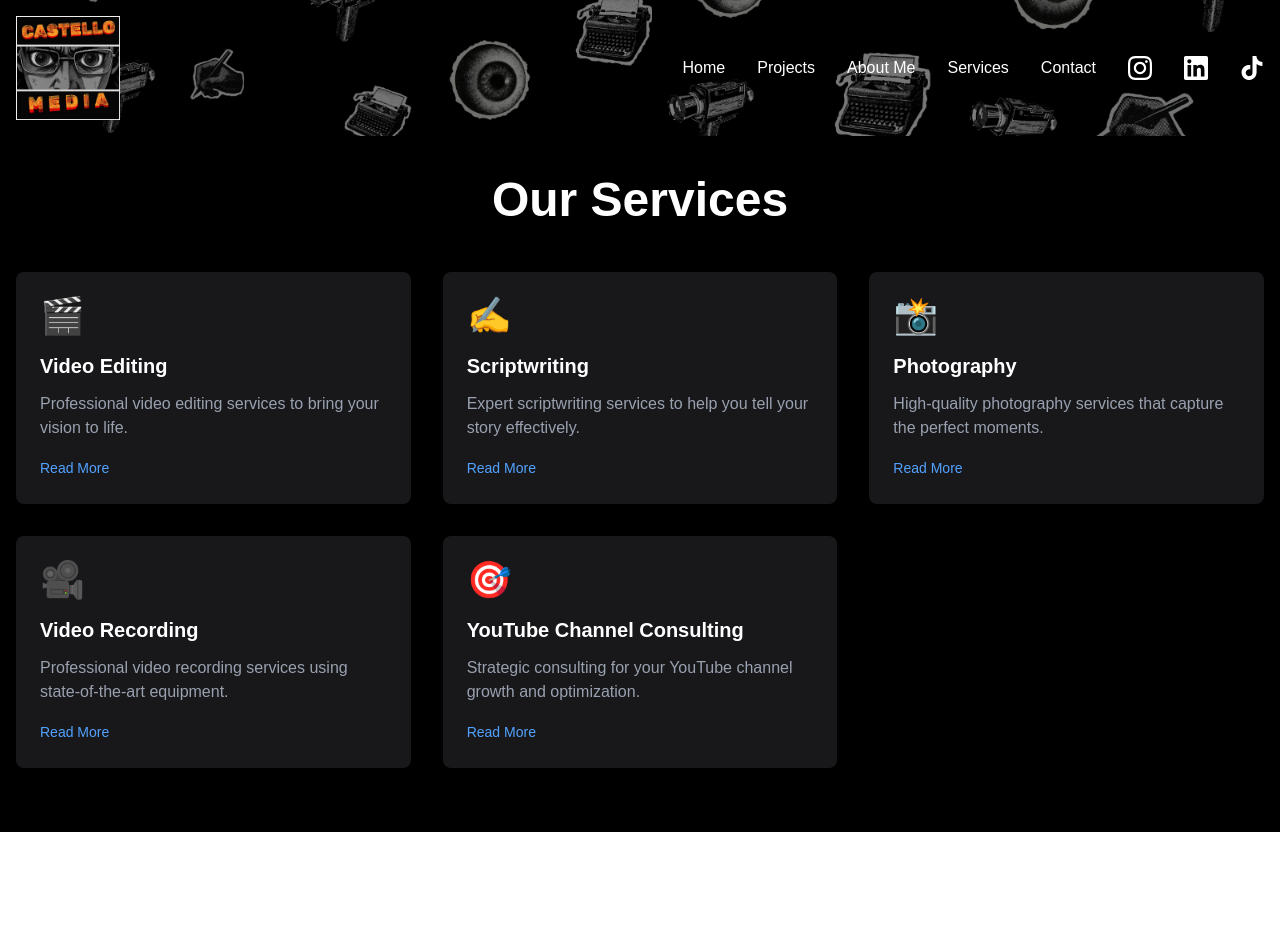
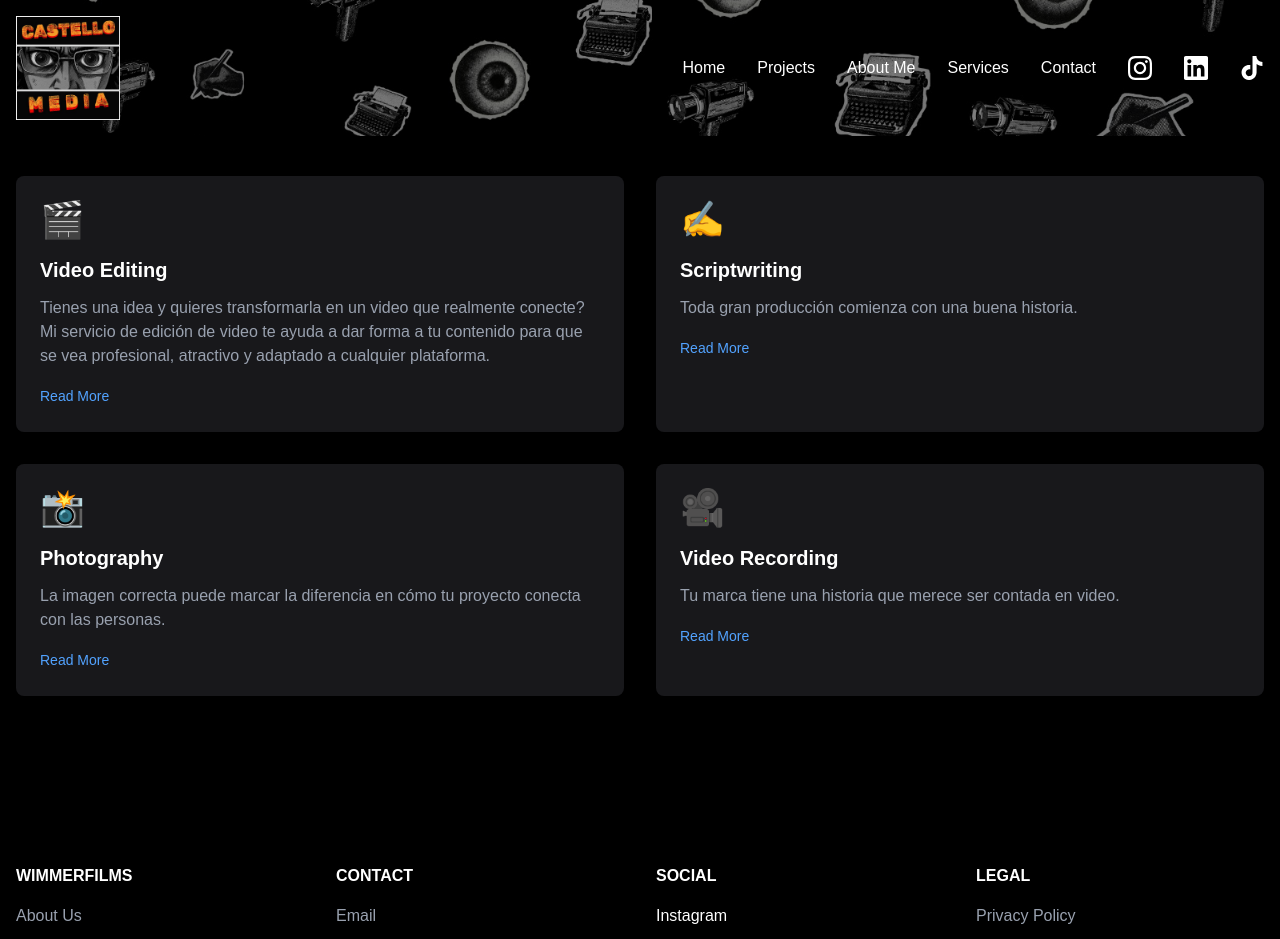
Before and after one commit to rodjoker/mc_landing, a Next.js app: page /services in a window 1280 px wide. Shown: the top 939 px of the page. Before the commit the page ends 832 px from the top, so only its background shows below. Built offline with nearby package versions, Linux system fonts and the light colour scheme.

Commit message:
loading updates

```diff
--- a/src/app/about/page.tsx
+++ b/src/app/about/page.tsx
@@ -74,7 +74,7 @@ export default function AboutMe() {
               ¿Listo para crear algo increíble?
             </h2>
             <a
-              href="mailto:contact@example.com"
+              href="/contact"
               className="inline-block bg-white text-black px-8 py-3 rounded-full font-semibold hover:bg-gray-200 transition-colors"
             >
               Contáctame
--- a/src/app/contact/page.tsx
+++ b/src/app/contact/page.tsx
@@ -45,9 +45,6 @@ export default function Contact() {
           <div className="max-w-2xl mx-auto">
             {/* Header */}
             <div className="text-center mb-12">
-              <h1 className="text-4xl md:text-5xl font-bold text-white mb-4">
-                Contacto
-              </h1>
               <p className="text-gray-400 text-lg">
                 ¿Tienes un proyecto en mente? Cuéntame más sobre él.
               </p>
--- a/src/app/services/page.tsx
+++ b/src/app/services/page.tsx
@@ -1,3 +1,4 @@
+import Footer from '../../components/Footer';
 import Header from '../../components/Header';
 import ServicesList from '../../components/ServicesList';
 
@@ -7,12 +8,10 @@ export default function ServicesPage() {
     <Header />
     <div className="min-h-screen pt-20 bg-black mt-8">
       <div className="container mx-auto px-4 py-16">
-        <h1 className="text-4xl md:text-5xl font-bold text-white mb-12 text-center">
-          Our Services
-        </h1>
         <ServicesList />
       </div>
     </div>
+    <Footer/>
     </>
   );
 }
--- a/src/components/Footer.tsx
+++ b/src/components/Footer.tsx
@@ -49,9 +49,9 @@ const Footer = () => {
           <div>
             <h3 className="font-bold mb-4">LEGAL</h3>
             <div className="flex flex-col space-y-2">
-              <a href="/privacy" className="text-gray-400 hover:text-white">Privacy Policy</a>
-              <a href="/terms" className="text-gray-400 hover:text-white">Terms of Service</a>
-              <a href="/cookies" className="text-gray-400 hover:text-white">Cookie Policy</a>
+              <p className="text-gray-400 hover:text-white">Privacy Policy</p>
+              <p className="text-gray-400 hover:text-white">Terms of Service</p>
+              <p className="text-gray-400 hover:text-white">Cookie Policy</p>
             </div>
           </div>
         </div>
--- a/src/components/ServicesList.tsx
+++ b/src/components/ServicesList.tsx
@@ -7,39 +7,33 @@ const ServicesList = () => {
   const services = [
     {
       title: "Video Editing",
-      shortDescription: "Professional video editing services to bring your vision to life.",
-      fullDescription: "Professional video editing services to bring your vision to life. We handle cutting, transitions, effects, color grading, and sound mixing to create engaging content. Our team uses industry-leading software and techniques to ensure your videos stand out and captivate your audience.",
+      shortDescription: "Tienes una idea y quieres transformarla en un video que realmente conecte? Mi servicio de edición de video te ayuda a dar forma a tu contenido para que se vea profesional, atractivo y adaptado a cualquier plataforma.",
+      fullDescription: "¿Tienes una idea y quieres transformarla en un video que realmente conecte? Mi servicio de edición de video te ayuda a dar forma a tu contenido para que se vea profesional, atractivo y adaptado a cualquier plataforma. Con un enfoque en narrativa, color, sonido y diseño visual, el objetivo es crear piezas que transmitan tu mensaje de manera clara y memorable, generando un impacto real en tu audiencia.",
       icon: "🎬"
     },
     {
       title: "Scriptwriting",
-      shortDescription: "Expert scriptwriting services to help you tell your story effectively.",
-      fullDescription: "Expert scriptwriting services to help you tell your story effectively. From concept development to final draft, we ensure your message resonates with your audience. We specialize in creating compelling narratives, engaging dialogues, and structured storylines that keep viewers hooked.",
+      shortDescription: "Toda gran producción comienza con una buena historia.",
+      fullDescription: "Toda gran producción comienza con una buena historia. Mi servicio de escritura de guiones te acompaña desde la creación de la idea inicial y la redacción de la sinopsis, hasta el desarrollo de un tratamiento sólido y la escritura del guion completo. Trabajo con formatos técnicos profesionales para producciones en campo, asegurando que el guion esté listo para su rodaje, y también adapto estructuras dinámicas para contenido en redes sociales. El objetivo es darle a tu proyecto una base narrativa clara, creativa y funcional que facilite todo el proceso de producción y logre conectar con tu audiencia desde el primer momento.",
       icon: "✍️"
     },
     {
       title: "Photography",
-      shortDescription: "High-quality photography services that capture the perfect moments.",
-      fullDescription: "High-quality photography services that capture the perfect moments. We specialize in various styles and techniques to meet your specific needs. From event photography to professional portraits and commercial shoots, we deliver stunning images that tell your story.",
+      shortDescription: "La imagen correcta puede marcar la diferencia en cómo tu proyecto conecta con las personas.",
+      fullDescription: "La imagen correcta puede marcar la diferencia en cómo tu proyecto conecta con las personas. Mi servicio de fotografía está orientado a los estilos más demandados en redes sociales, desde retratos y lifestyle hasta producto y contenido visual para marcas. Estoy preparado para colaborar contigo y adaptar mi estilo a las necesidades de tu proyecto, siempre con la meta de entregar imágenes de calidad profesional que transmitan tu mensaje y destaquen en cualquier plataforma.",
       icon: "📸"
     },
     {
       title: "Video Recording",
-      shortDescription: "Professional video recording services using state-of-the-art equipment.",
-      fullDescription: "Professional video recording services using state-of-the-art equipment. We ensure high-quality footage that meets your project requirements. Our team is experienced in different shooting environments and can handle everything from intimate interviews to large-scale productions.",
+      shortDescription: "Tu marca tiene una historia que merece ser contada en video.",
+      fullDescription: "Tu marca tiene una historia que merece ser contada en video. Con mi servicio de videografía, transformo tus ideas en contenido visual de alta calidad que refleja la esencia de tu proyecto y conecta con tu audiencia. En un entorno digital donde lo visual define el alcance, te ayudo a llevar tu identidad a la pantalla de una forma clara, creativa y entretenida, impulsando tu presencia en redes y generando resultados reales para tu negocio.",
       icon: "🎥"
     },
-    {
-      title: "YouTube Channel Consulting",
-      shortDescription: "Strategic consulting for your YouTube channel growth and optimization.",
-      fullDescription: "Strategic consulting for your YouTube channel. We help optimize your content, improve your aesthetics, and develop your channel's unique style. Our expertise includes content strategy, SEO optimization, thumbnail design, and audience engagement techniques to help your channel grow.",
-      icon: "🎯"
-    }
   ];
 
   return (
     <>
-      <div className="grid grid-cols-1 md:grid-cols-2 lg:grid-cols-3 gap-8">
+      <div className="grid grid-cols-1 sm:grid-cols-2 gap-8">
         {services.map((service, index) => (
           <div
             key={index}
```
Also changed, not shown: src/app/project/page.tsx (+35 -7 lines).
